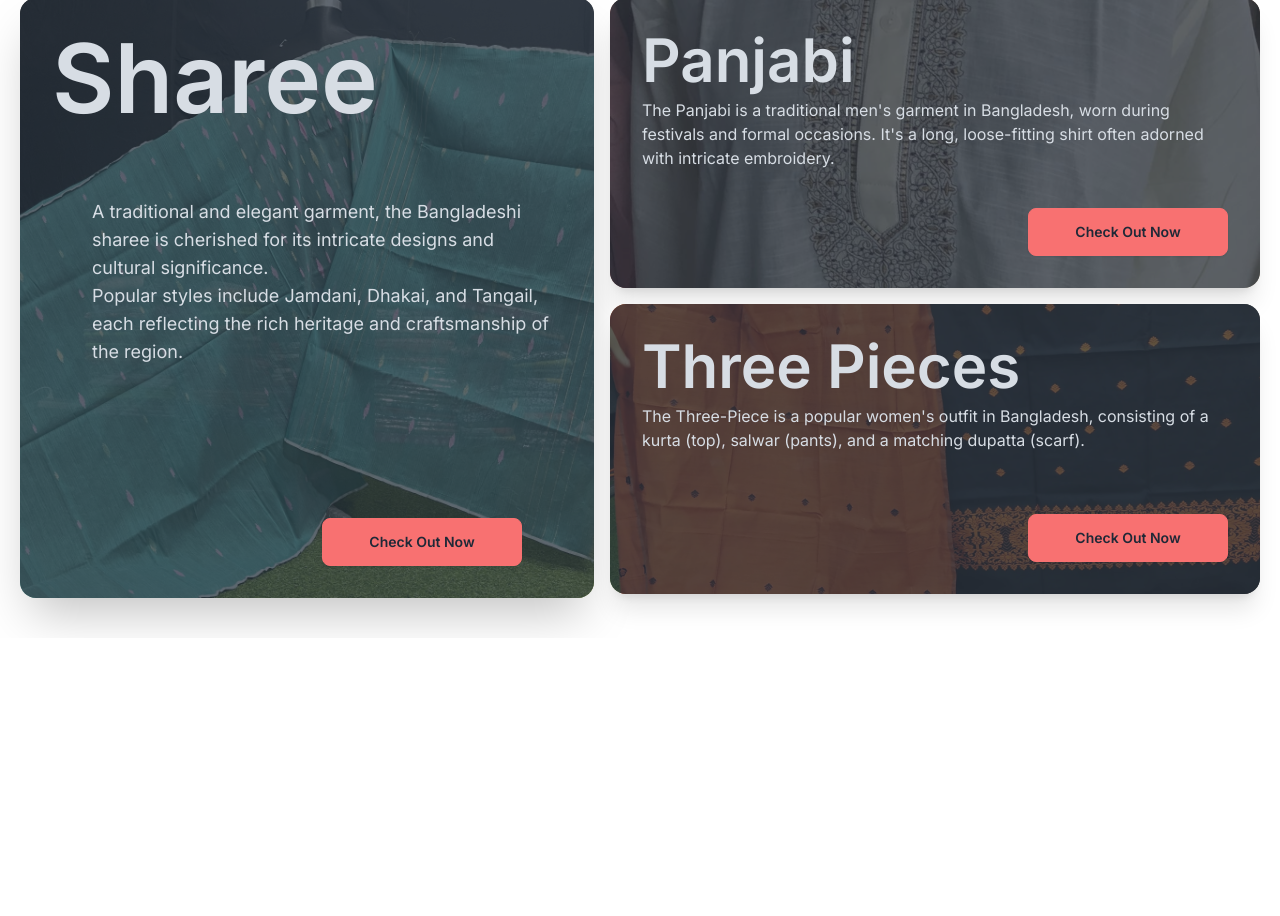
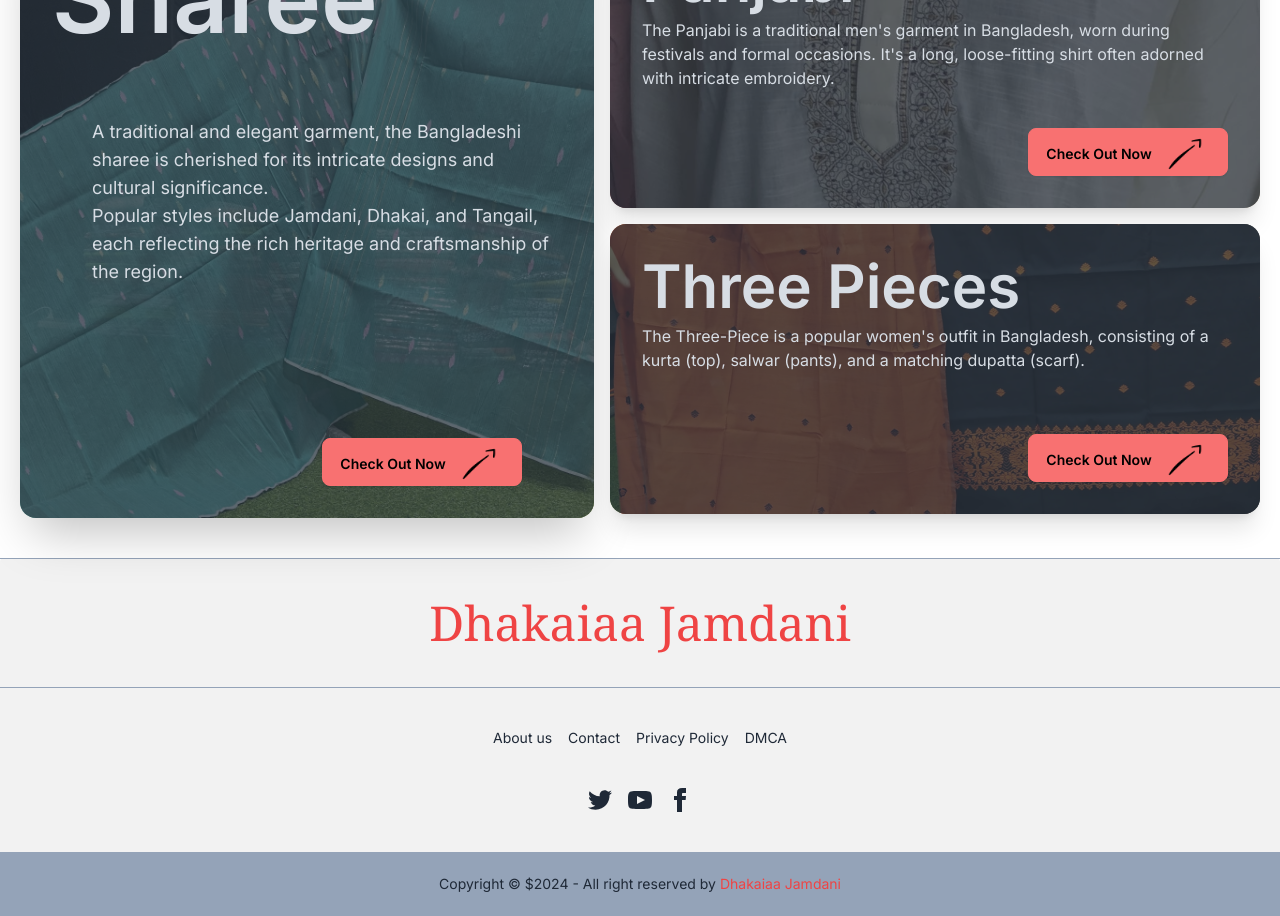
Before and after one commit to AsifShawon/dhakaiaa-jamdani, a Next.js app: page / in a window 1280 px wide. Shown: the part 1260-2176 px from the top of the page. Before the commit the page ends 1898 px from the top, so only its background shows below. Built offline with nearby package versions, Linux system fonts and the light colour scheme.

Commit message:
Added Footer

```diff
--- a/src/app/RootClientLayout.tsx
+++ b/src/app/RootClientLayout.tsx
@@ -5,6 +5,7 @@
 import { Inter } from "next/font/google";
 import Navbar from "./components/navbar";
 import "./globals.css";
+import Footer from "./components/footer";
 
 const inter = Inter({ subsets: ["latin"] });
 
@@ -33,6 +34,7 @@
         <Navbar isChecked={isChecked} onToggle={handleToggle} />
         </div>
         {children}
+        <Footer/>
       </body>
     </html>
   );
--- /dev/null
+++ b/src/app/components/footer.tsx
@@ -0,0 +1,62 @@
+import Link from "next/link";
+import React from "react";
+
+const Footer = () => {
+  return (
+    <footer className="footer footer-center bg-base-200 text-base-content rounded">
+        <hr className="border-1 w-full border-slate-400"/>
+        <h1 className="text-5xl font-serif text-red-500">Dhakaiaa Jamdani</h1>
+        <hr className="border-1 w-full border-slate-400"/>
+      <nav className="grid grid-flow-col gap-4">
+        <a className="link link-hover">About us</a>
+        <a className="link link-hover">Contact</a>
+        <a className="link link-hover">Privacy Policy</a>
+        <a className="link link-hover">DMCA</a>
+      </nav>
+      <nav>
+        <div className="grid grid-flow-col gap-4">
+          <a>
+            <svg
+              xmlns="http://www.w3.org/2000/svg"
+              width="24"
+              height="24"
+              viewBox="0 0 24 24"
+              className="fill-current"
+            >
+              <path d="M24 4.557c-.883.392-1.832.656-2.828.775 1.017-.609 1.798-1.574 2.165-2.724-.951.564-2.005.974-3.127 1.195-.897-.957-2.178-1.555-3.594-1.555-3.179 0-5.515 2.966-4.797 6.045-4.091-.205-7.719-2.165-10.148-5.144-1.29 2.213-.669 5.108 1.523 6.574-.806-.026-1.566-.247-2.229-.616-.054 2.281 1.581 4.415 3.949 4.89-.693.188-1.452.232-2.224.084.626 1.956 2.444 3.379 4.6 3.419-2.07 1.623-4.678 2.348-7.29 2.04 2.179 1.397 4.768 2.212 7.548 2.212 9.142 0 14.307-7.721 13.995-14.646.962-.695 1.797-1.562 2.457-2.549z"></path>
+            </svg>
+          </a>
+          <a>
+            <svg
+              xmlns="http://www.w3.org/2000/svg"
+              width="24"
+              height="24"
+              viewBox="0 0 24 24"
+              className="fill-current"
+            >
+              <path d="M19.615 3.184c-3.604-.246-11.631-.245-15.23 0-3.897.266-4.356 2.62-4.385 8.816.029 6.185.484 8.549 4.385 8.816 3.6.245 11.626.246 15.23 0 3.897-.266 4.356-2.62 4.385-8.816-.029-6.185-.484-8.549-4.385-8.816zm-10.615 12.816v-8l8 3.993-8 4.007z"></path>
+            </svg>
+          </a>
+          <a>
+            <svg
+              xmlns="http://www.w3.org/2000/svg"
+              width="24"
+              height="24"
+              viewBox="0 0 24 24"
+              className="fill-current"
+            >
+              <path d="M9 8h-3v4h3v12h5v-12h3.642l.358-4h-4v-1.667c0-.955.192-1.333 1.115-1.333h2.885v-5h-3.808c-3.596 0-5.192 1.583-5.192 4.615v3.385z"></path>
+            </svg>
+          </a>
+        </div>
+      </nav>
+      <aside className="bg-slate-400 w-full h-16">
+        <p>
+          Copyright © ${new Date().getFullYear()} - All right reserved by <Link href="/" className="text-red-500">Dhakaiaa Jamdani</Link>
+        </p>
+      </aside>
+    </footer>
+  );
+};
+
+export default Footer;
--- a/src/app/components/homepage/CategorySection.tsx
+++ b/src/app/components/homepage/CategorySection.tsx
@@ -13,6 +13,7 @@
             <Image
               src="/images/sharee_2.jpg"
               alt="Shoes"
+              style={{ objectFit: 'cover' }}
               width={300}
               height={300}
               className="w-full h-full object-cover"
@@ -29,8 +30,14 @@
               </span>
             </p>
             <div className="md:pr-10 flex justify-end">
-              <button className="btn md:w-[200px] bg-red-400 hover:bg-red-700 border-red-400">
+              <button className="btn btn-error md:w-[200px] bg-red-400 hover:bg-red-700 border-red-400">
                 Check Out Now
+                <Image
+                src="/images/up-arrow.png"
+                width={50}
+                height={10}
+                alt="arrow"
+                />
               </button>
             </div>
           </div>
@@ -42,6 +49,7 @@
               <Image
                 src="/images/panjabi_2.jpg"
                 alt="Shoes"
+                style={{ objectFit: 'cover' }}
                 width={300}
                 height={300}
                 className="w-full h-full object-cover"
@@ -55,8 +63,14 @@
                 loose-fitting shirt often adorned with intricate embroidery.
               </p>
               <div className="card-actions justify-end">
-                <button className="btn md:w-[200px] bg-red-400 hover:bg-red-700 border-red-400">
+                <button className="btn btn-error md:w-[200px] bg-red-400 hover:bg-red-700 border-red-400">
                   Check Out Now
+                  <Image
+                src="/images/up-arrow.png"
+                width={50}
+                height={10}
+                alt="arrow"
+                />
                 </button>
               </div>
             </div>
@@ -67,6 +81,7 @@
               <Image
                 src="/images/threepcs_2.jpg"
                 alt="Shoes"
+                style={{ objectFit: 'cover' }}
                 width={300}
                 height={300}
                 className="w-full h-full object-cover"
@@ -80,8 +95,14 @@
                 dupatta (scarf).
               </p>
               <div className="card-actions justify-end">
-                <button className="btn md:w-[200px] bg-red-400 hover:bg-red-700 border-red-400">
+                <button className="btn btn-error md:w-[200px] bg-red-400 hover:bg-red-700 border-red-400">
                   Check Out Now
+                  <Image
+                src="/images/up-arrow.png"
+                width={50}
+                height={10}
+                alt="arrow"
+                />
                 </button>
               </div>
             </div>
--- a/src/app/components/homepage/section_1.tsx
+++ b/src/app/components/homepage/section_1.tsx
@@ -22,7 +22,7 @@
   ];
 
   return (
-    <section className='container mx-auto my-24 p-8'>
+    <section className='container mx-auto m-14 p-8 bg-base-200 rounded-md'>
       <h1 className="text-4xl font-bold text-center pb-6 text-red-500">What We Offer</h1>
       <div className="grid grid-cols-2 sm:grid-cols-2 lg:grid-cols-4 gap-6 py-8">
         {features.map((feature, index) => (
@@ -32,6 +32,7 @@
               src={feature.icon}
               width={70}
               height={100}
+              style={{ objectFit: 'cover' }}
               alt='icon'
               />
             </div>
--- /dev/null
+++ b/src/app/components/homepage/trendingProducts.tsx
@@ -0,0 +1,11 @@
+import React from 'react'
+
+const TrendingProducts = () => {
+  return (
+    <div>
+
+    </div>
+  )
+}
+
+export default TrendingProducts
```
Also changed, not shown: public/images/up-arrow.png (added).
